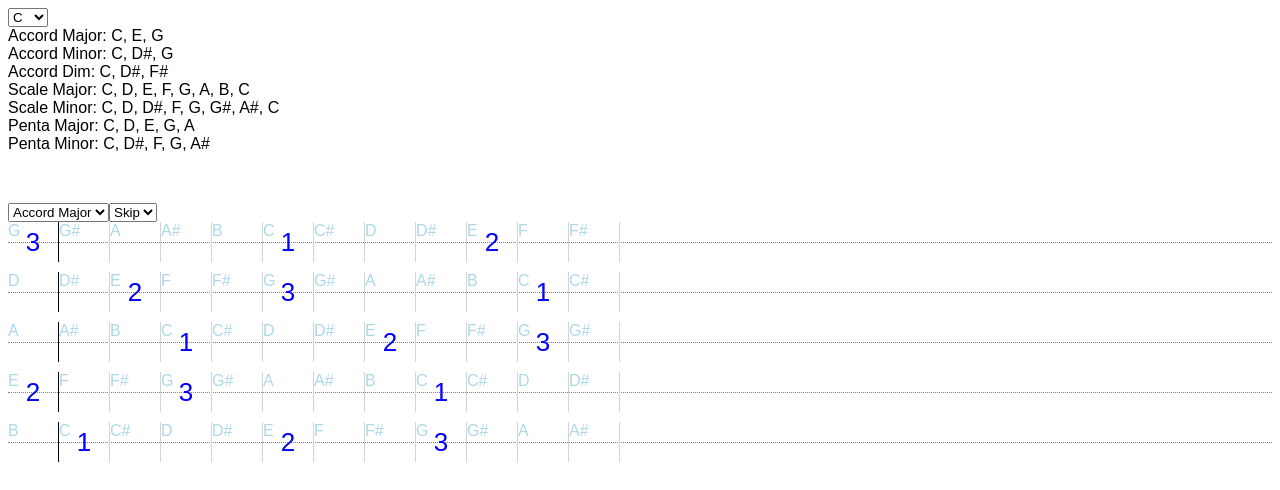
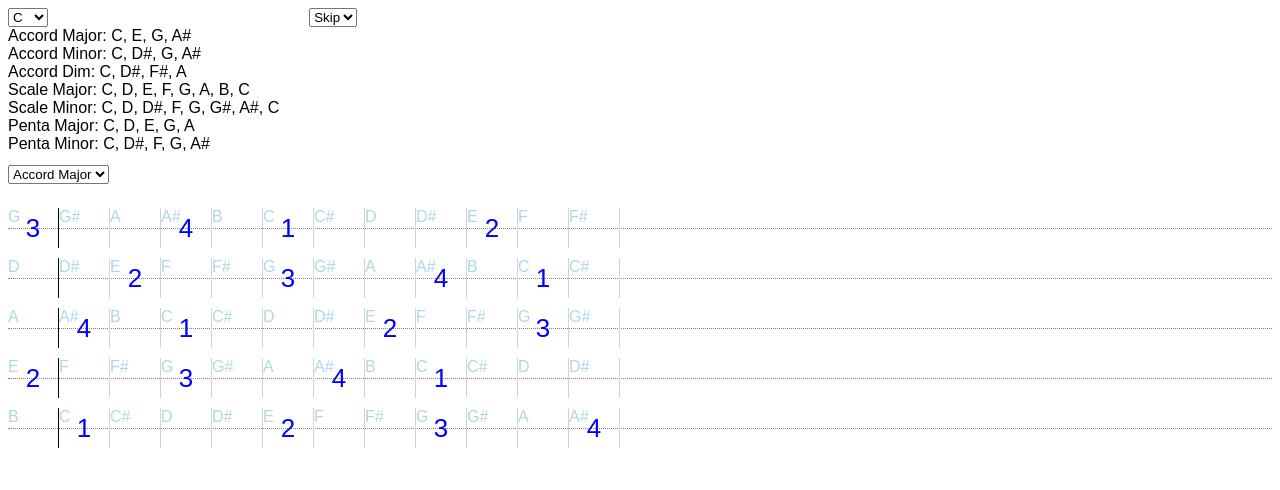
Before and after one commit to karudo/bass-notes, a React (Vite) app: page / in a window 1280 px wide. Shown: the top 490 px of the page. Built offline with nearby package versions, Linux system fonts and the light colour scheme.

Commit message:
dominant, intefaces cchanges

```diff
--- a/package.json
+++ b/package.json
@@ -12,6 +12,6 @@
   },
   "devDependencies": {
     "@vitejs/plugin-react-refresh": "^1.3.1",
-    "vite": "^2.3.4"
+    "vite": "^2.3.8"
   }
 }
--- a/src/App.jsx
+++ b/src/App.jsx
@@ -7,15 +7,15 @@ const notes = ["C", "C#", "D", "D#", "E", "F", "F#", "G", "G#", "A", "A#", "B"];
 const scales = [
   {
     name: "Accord Major",
-    scale: [4, 3]
+    scale: [4, 3, 3]
   },
   {
     name: "Accord Minor",
-    scale: [3, 4]
+    scale: [3, 4, 3]
   },
   {
     name: "Accord Dim",
-    scale: [3, 3]
+    scale: [3, 3, 3]
   },
   {
     name: "Scale Major",
@@ -83,6 +83,8 @@ export default function App() {
   const [curScale2, setCurScale2] = useState(0);
   return (
       <div className="App">
+        <div style={{ display: 'flex', marginBottom: '24px' }}>
+          <div style={{marginRight: '30px'}}>
             <select value={curNote1} onChange={(e) => setCurNote1(e.target.value)}>
               {notes.map((n) => (
                 <option value={n} key={n}>
@@ -95,14 +97,19 @@ export default function App() {
                 {sc.name}: {findScale(curNote1, sc.scale).join(", ")}
               </div>
             ))}
-        <div style={{ marginTop: 50 }} />
-        <select value={curScale1} onChange={(e) => setCurScale1(+e.target.value)}>
+            <select
+              value={curScale1}
+              onChange={(e) => setCurScale1(+e.target.value)}
+              style={{ marginTop: '12px' }}
+            >
               {scales.map((s, index) => (
                 <option value={index} key={index}>
                   {s.name}
                 </option>
               ))}
             </select>
+          </div>
+          <div>
             <select value={curNote2} onChange={(e) => setCurNote2(e.target.value)}>
               <option value="">Skip</option>
               {notes.map((n) => (
@@ -112,9 +119,16 @@ export default function App() {
               ))}
             </select>
             {curNote2 && (
+                <>
+                  {scales.map((sc) => (
+                    <div key={sc.name}>
+                      {sc.name}: {findScale(curNote2, sc.scale).join(", ")}
+                    </div>
+                  ))}
                   <select
                     value={curScale2}
                     onChange={(e) => setCurScale2(+e.target.value)}
+                    style={{ marginTop: '12px' }}
                   >
                     {scales.map((s, index) => (
                       <option value={index} key={index}>
@@ -122,7 +136,10 @@ export default function App() {
                       </option>
                     ))}
                   </select>
+                </>
             )}
+          </div>
+        </div>
 
         <Cont2.Provider
           value={curNote2 ? findScale(curNote2, scales[curScale2].scale) : []}
```
Also changed, not shown: 2 other files (tests, documents, lock files or other folders). Lines whose indentation alone changed are shown as unchanged.
